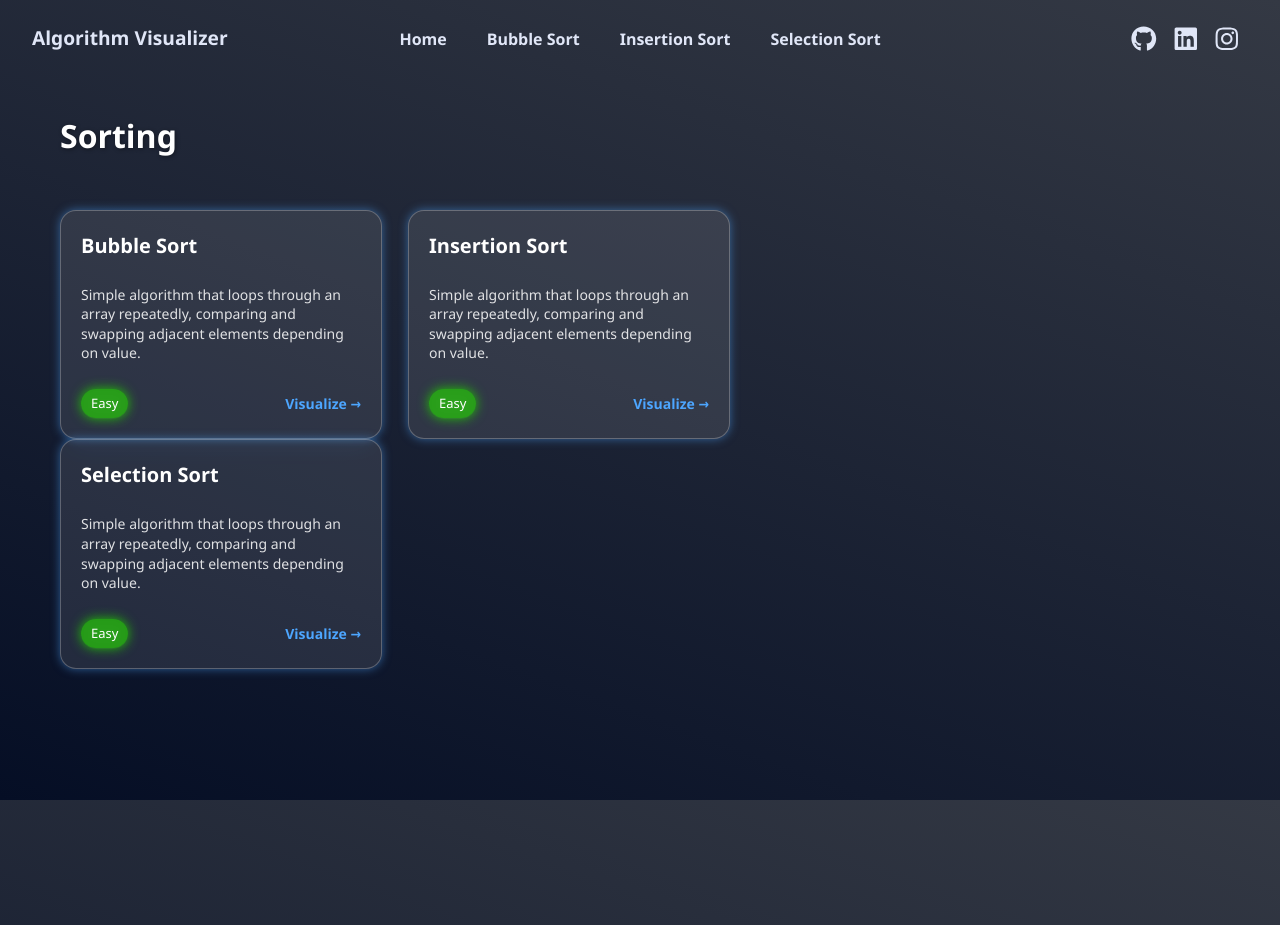
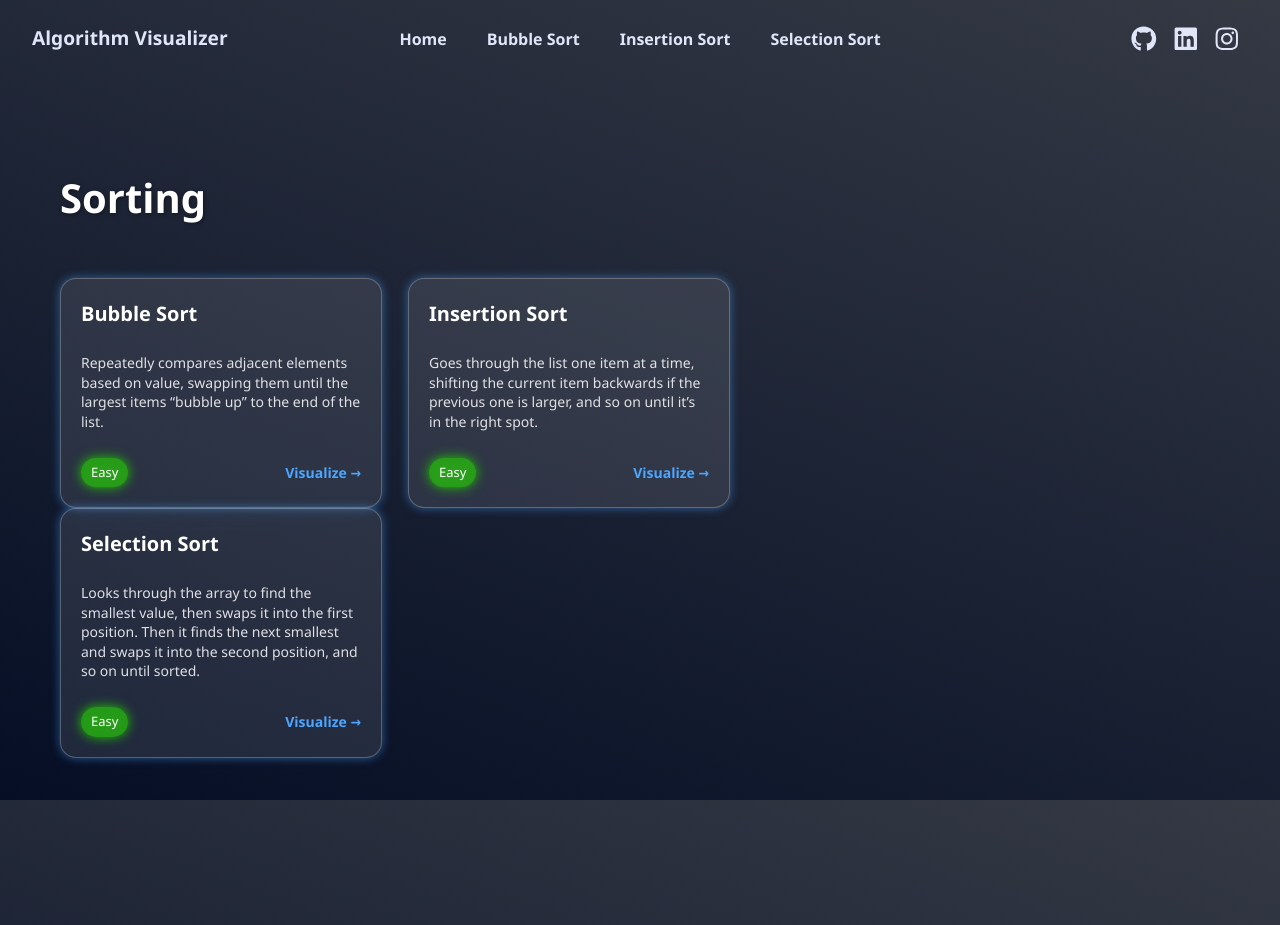
Before and after one commit to masonliiu/fullstack-algorithm-visualizer, a React (Vite) app in the folder frontend/: page / in a window 1280 px wide. Built offline with nearby package versions, Linux system fonts and the light colour scheme.

Commit message:
space adjustments in home/routing pages, description updated for each algorithm, page layout visual improvements

```diff
--- a/frontend/src/pages/Home.css
+++ b/frontend/src/pages/Home.css
@@ -16,9 +16,10 @@ body {
 }
 
 .home-title {
-    font-size: 2rem;
+    font-size: 2.5rem;
     font-weight: 700;
     margin-bottom: 30px;
+    padding-top: 50px;
     color: #fff;
     text-shadow: 1px 1px 4px rgba(0, 0, 0, 0.4);
     -webkit-fill-color: initial;
--- a/frontend/src/pages/Home.jsx
+++ b/frontend/src/pages/Home.jsx
@@ -8,19 +8,19 @@ export default function Home() {
             <div className="card-grid">
                 <AlgorithmCard
                     title="Bubble Sort"
-                    description="Simple algorithm that loops through an array repeatedly, comparing and swapping adjacent elements depending on value."
+                    description="Repeatedly compares adjacent elements based on value, swapping them until the largest items “bubble up” to the end of the list."
                     difficulty="Easy"
                     linkTo="sorting/bubble"
                 />
                 <AlgorithmCard
                     title="Insertion Sort"
-                    description="Simple algorithm that loops through an array repeatedly, comparing and swapping adjacent elements depending on value."
+                    description="Goes through the list one item at a time, shifting the current item backwards if the previous one is larger, and so on until it’s in the right spot."
                     difficulty="Easy"
                     linkTo="sorting/insertion"
                 />
                 <AlgorithmCard
                     title="Selection Sort"
-                    description="Simple algorithm that loops through an array repeatedly, comparing and swapping adjacent elements depending on value."
+                    description="Looks through the array to find the smallest value, then swaps it into the first position. Then it finds the next smallest and swaps it into the second position, and so on until sorted."
                     difficulty="Easy"
                     linkTo="sorting/selection"
                 />
--- a/frontend/src/pages/Sorting/BubbleSort.jsx
+++ b/frontend/src/pages/Sorting/BubbleSort.jsx
@@ -4,8 +4,7 @@ export default function BubbleSort() {
     return (
         <div style={{ padding: "32px", minHeight: "100vh", paddingTop: "130px", color: "white"}}>
             <h1>Bubble Sort</h1>
-            <p>Simple algorithm that loops through an array repeatedly, comparing and swapping adjacent elements depending on value.</p>
-
+            <p>Repeatedly compares adjacent elements based on value, swapping them until the largest items “bubble up” to the end of the list.</p>
             <Visualizer algo ="bubble" />
         </div>
     );
--- a/frontend/src/pages/Sorting/InsertionSort.jsx
+++ b/frontend/src/pages/Sorting/InsertionSort.jsx
@@ -4,8 +4,7 @@ export default function InsertionSort() {
     return (
         <div style={{ padding: "32px", minHeight: "100vh", paddingTop: "130px", color: "white"}}>
             <h1>Insertion Sort</h1>
-            <p>Simple algorithm that loops through an array repeatedly, comparing and swapping adjacent elements depending on value.</p>
-
+            <p>Goes through the list one item at a time, shifting the current item backwards if the previous one is larger, and so on until it’s in the right spot.</p>
             <Visualizer algo ="insertion" />
         </div>
     );
--- a/frontend/src/pages/Sorting/SelectionSort.jsx
+++ b/frontend/src/pages/Sorting/SelectionSort.jsx
@@ -4,7 +4,7 @@ export default function SelectionSort() {
     return (
         <div style={{ padding: "32px", minHeight: "100vh", paddingTop: "130px", color: "white"}}>
             <h1>Selection Sort</h1>
-            <p>Simple algorithm that loops through an array repeatedly, comparing and swapping adjacent elements depending on value.</p>
+            <p>Looks through the array to find the smallest value, then swaps it into the first position. Then it finds the next smallest and swaps it into the second position, and so on until sorted.</p>
 
             <Visualizer algo="selection" />
         </div>
```
